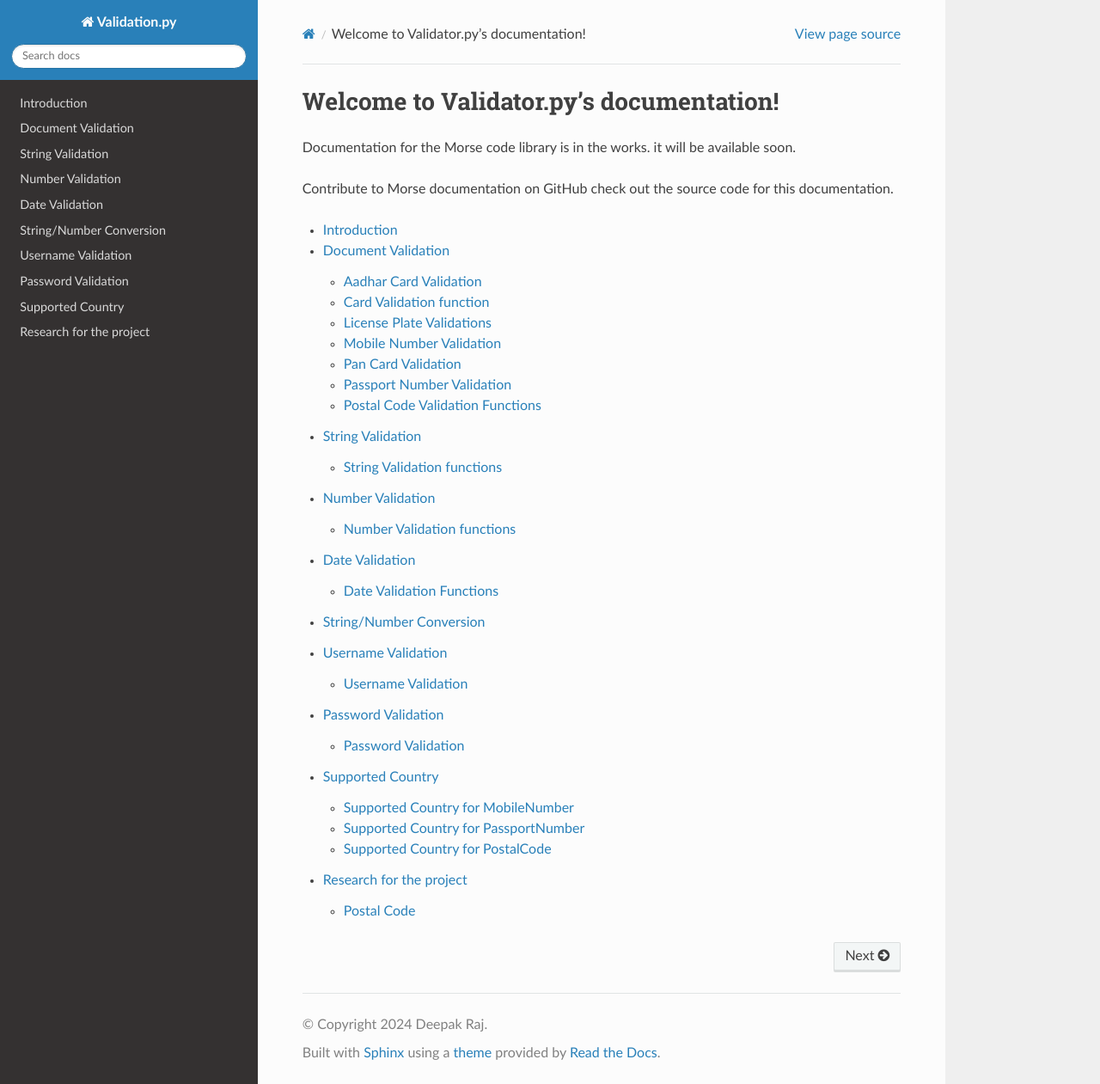
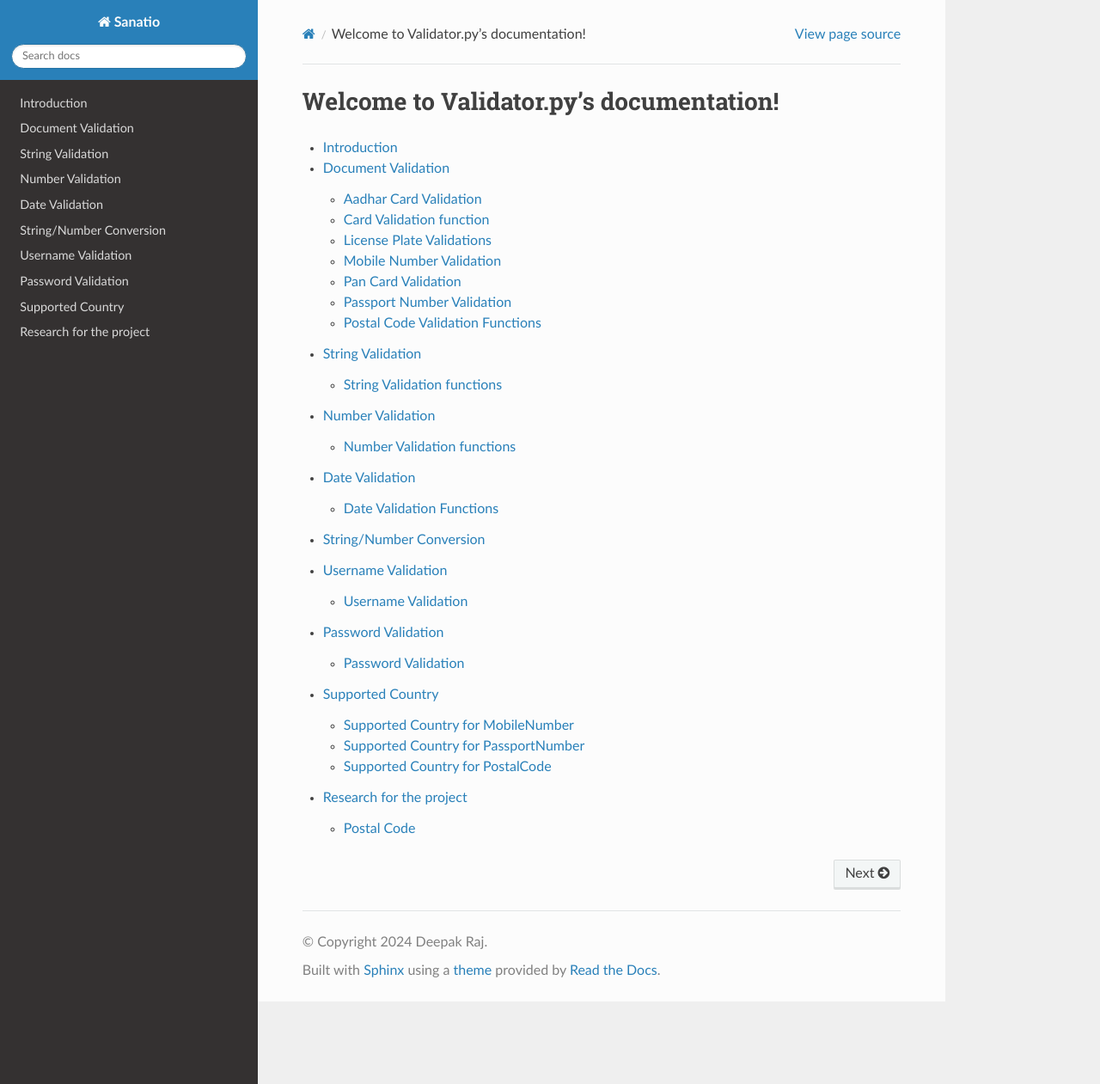
Before and after one commit to codeperfectplus/Sanatio, a Sphinx documentation site: the page built from docs/index.rst, in a window 1280 px wide and 1261 px high. Shown: the whole window at 86% size. Built offline with Sphinx 7.4.7 and the Read the Docs theme 2.0.0, drawn with Linux system fonts in a browser that asks for light colours; pages that are not in the unit, such as notebooks, are missing from menus.

Commit message:
chore: Update project name to 'Sanatio' in conf.py and fix formatting in index.rst and introduction.rst

```diff
--- a/docs/conf.py
+++ b/docs/conf.py
@@ -1,6 +1,6 @@
 from datetime import datetime
 
-project = 'Validation.py'
+project = 'Sanatio'
 author = 'Deeapk Raj'
 release = '1.0.0'
 
--- a/docs/index.rst
+++ b/docs/index.rst
@@ -3,9 +3,6 @@
 Welcome to Validator.py's documentation!
 =====================================
 
-Documentation for the Morse code library is in the works. it will be available soon.
-
-Contribute to Morse documentation on GitHub check out the source code for this documentation.
 
 .. toctree::
    :maxdepth: 2
--- a/docs/introduction.rst
+++ b/docs/introduction.rst
@@ -3,6 +3,7 @@ Introduction
 
 This project is python port of Validator.js which is a library for string validation.
 So people who are familiar with Validator.js can easily switch to this library.
+
 It is also a good way to learn how to port a library from one language to another.
 I have tried to keep the code as similar as possible to the original library.
 if you find any bugs or have any suggestions please open an issue.
```
